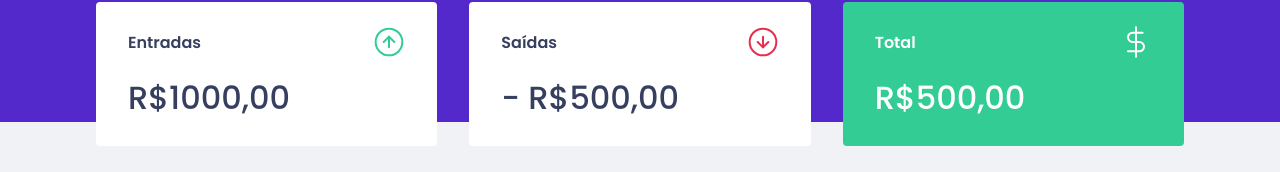
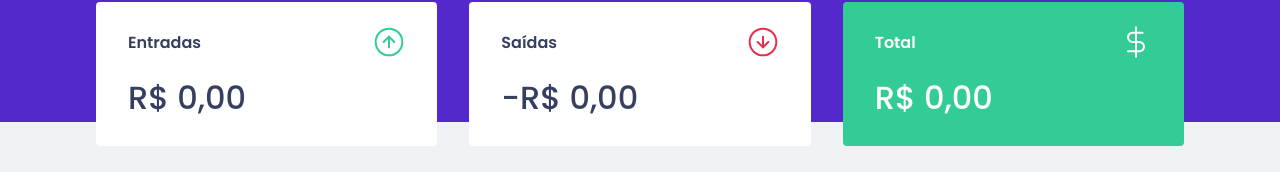
Before and after one commit to gilmarferrini/dtmoney, a React (Create React App) app: page / in a window 1280 px wide. Shown: the part 150-322 px from the top of the page. Built offline with nearby package versions, Linux system fonts and the light colour scheme; no server answers; what miragejs would draw is missing.

Commit message:
calculando resumos

```diff
--- a/src/components/Summary/index.tsx
+++ b/src/components/Summary/index.tsx
@@ -7,9 +7,23 @@
 import { TransactionsContext } from "../../TransactionsContext";
 
 export function Summary() {
-  const {transactions} = useContext(TransactionsContext)
+  const { transactions } = useContext(TransactionsContext)
 
-  console.log(transactions)
+  const summary = transactions.reduce((acc, transaction) => {
+    if (transaction.type === 'deposit') {
+      acc.deposits += transaction.amount
+      acc.total += transaction.amount
+    } else {
+      acc.withdraws += transaction.amount
+      acc.total -= transaction.amount
+    }
+
+    return acc;
+  }, {
+    deposits: 0,
+    withdraws: 0,
+    total: 0
+  })
 
   return (
     <Container>
@@ -18,7 +32,12 @@
           <p>Entradas</p>
           <img src={incomeImg} alt="Entradas" />
         </header>
-        <strong>R$1000,00</strong>
+        <strong>
+          {new Intl.NumberFormat('pt-BR', {
+                    style: 'currency',
+                    currency: 'BRL'
+          }).format(summary.deposits)}
+        </strong>
       </div>
 
       <div>
@@ -26,7 +45,12 @@
           <p>Saídas</p>
           <img src={outcomeImg} alt="Saídas" />
         </header>
-        <strong>- R$500,00</strong>
+        <strong>
+          -
+          {new Intl.NumberFormat('pt-BR', {
+                    style: 'currency',
+                    currency: 'BRL'
+          }).format(summary.withdraws)}  </strong>
       </div>
 
       <div className="highlight-background">
@@ -34,7 +58,12 @@
           <p>Total</p>
           <img src={totalImg} alt="Total" />
         </header>
-        <strong>R$500,00</strong>
+        <strong>
+          {new Intl.NumberFormat('pt-BR', {
+                    style: 'currency',
+                    currency: 'BRL'
+          }).format(summary.total)}
+        </strong>
       </div>
     </Container>
   );
```
